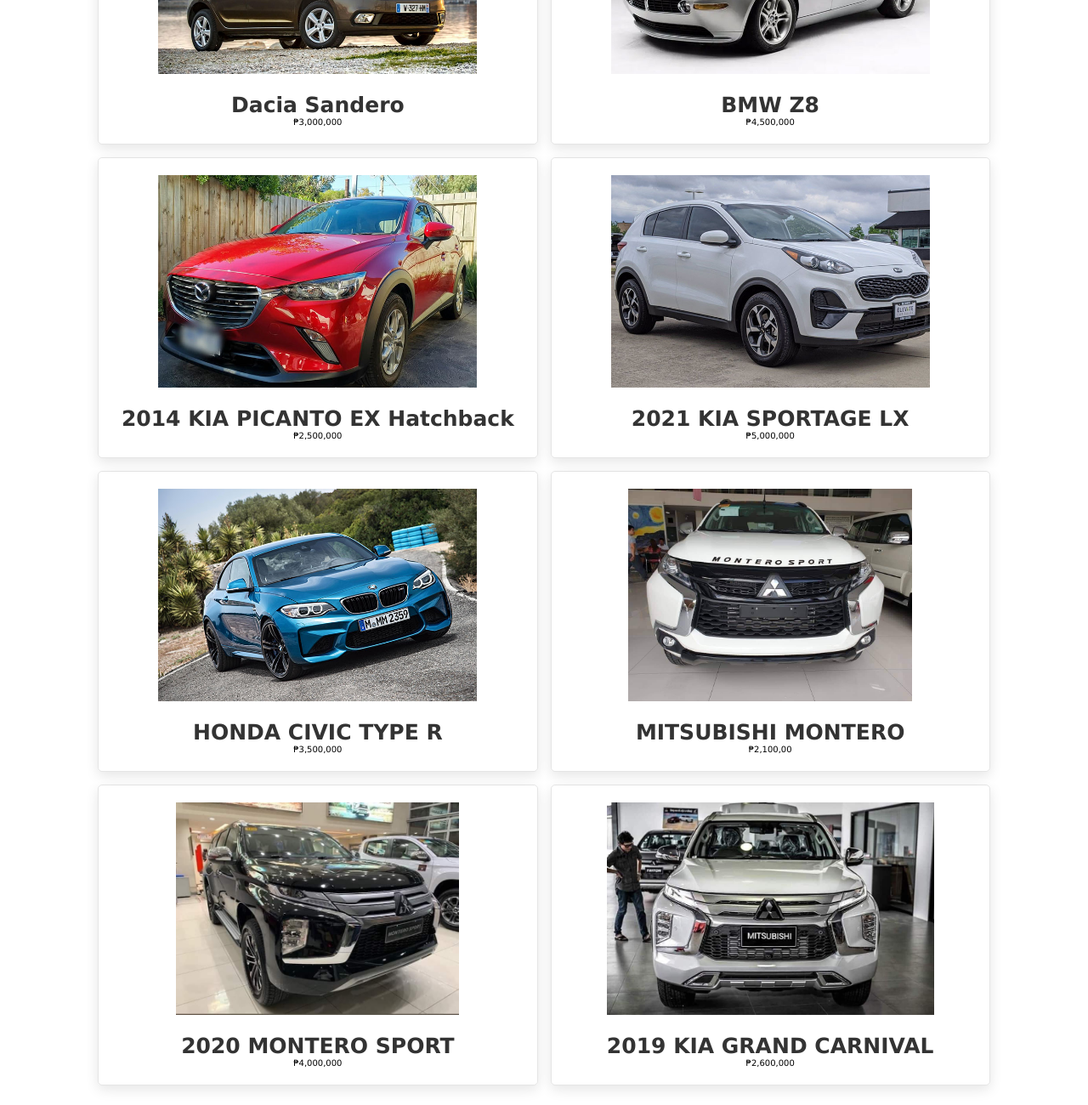
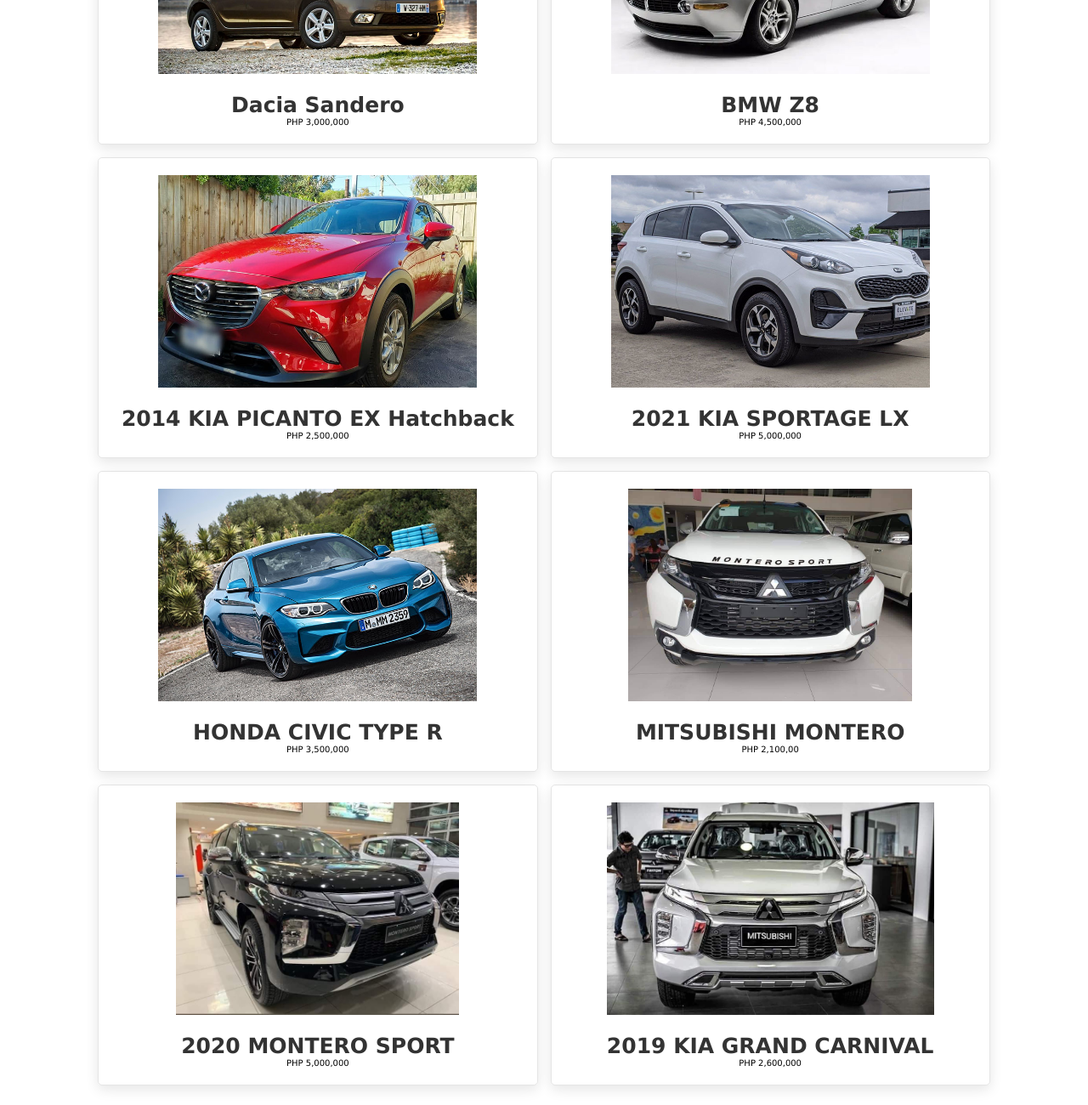
Before and after one commit to JayveeNarvaez/gg, a plain HTML site: page index.html in a window 1280 px wide. Shown: the part 1580-2880 px from the top of the page at 85% size. Drawn offline with Linux system fonts and the light colour scheme.

Commit message:
Update index.html

```diff
--- a/index.html
+++ b/index.html
@@ -146,7 +146,7 @@
 
                 <h3>Dacia Sandero</h3>
 
-                <div class="price"> ₱3,000,000 </div>
+                <div class="price"> PHP 3,000,000 </div>
 
             </div>
 
@@ -172,7 +172,7 @@
 
                 <h3>BMW Z8</h3>
 
-                <div class="price"> ₱4,500,000 </div>
+                <div class="price"> PHP 4,500,000 </div>
 
             </div>
 
@@ -198,7 +198,7 @@
 
                 <h3>2014 KIA PICANTO EX Hatchback</h3>
 
-                <div class="price"> ₱2,500,000 </div>
+                <div class="price"> PHP 2,500,000 </div>
 
             </div>
 
@@ -224,7 +224,7 @@
 
                 <h3>2021 KIA SPORTAGE LX</h3>
 
-                <div class="price"> ₱5,000,000 </div>
+                <div class="price"> PHP 5,000,000 </div>
 
             </div>
 
@@ -250,7 +250,7 @@
 
                 <h3>HONDA CIVIC TYPE R</h3>
 
-                <div class="price"> ₱3,500,000</div>
+                <div class="price"> PHP 3,500,000</div>
 
             </div>
 
@@ -276,7 +276,7 @@
 
                 <h3>MITSUBISHI MONTERO</h3>
 
-                <div class="price"> ₱2,100,00 </div>
+                <div class="price"> PHP 2,100,00 </div>
 
             </div>
 
@@ -302,7 +302,7 @@
 
                 <h3>2020 MONTERO SPORT</h3>
 
-                <div class="price"> ₱4,000,000 </div>
+                <div class="price"> PHP 5,000,000 </div>
 
             </div>
 
@@ -328,7 +328,7 @@
 
                 <h3>2019 KIA GRAND CARNIVAL</h3>
 
-                <div class="price"> ₱2,600,000 </div>
+                <div class="price"> PHP 2,600,000 </div>
 
             </div>
 
```
